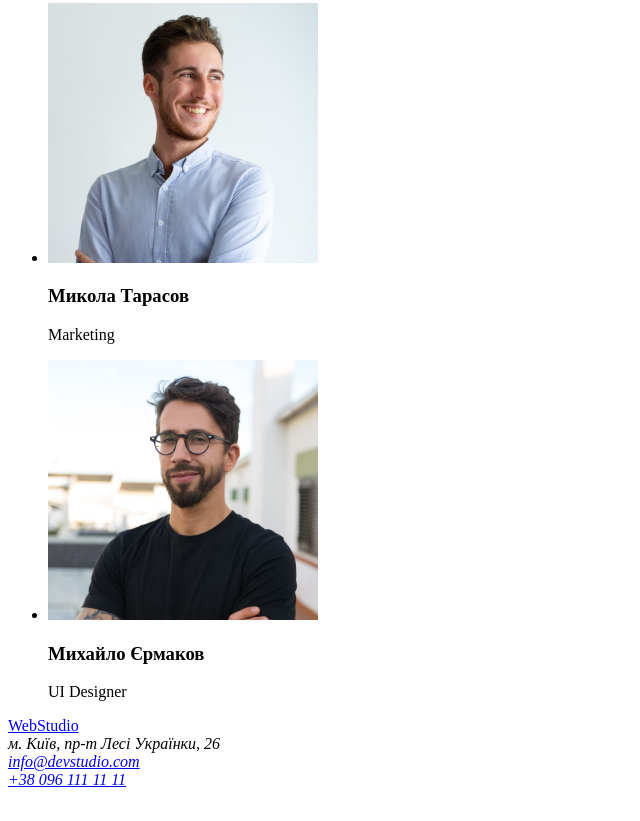
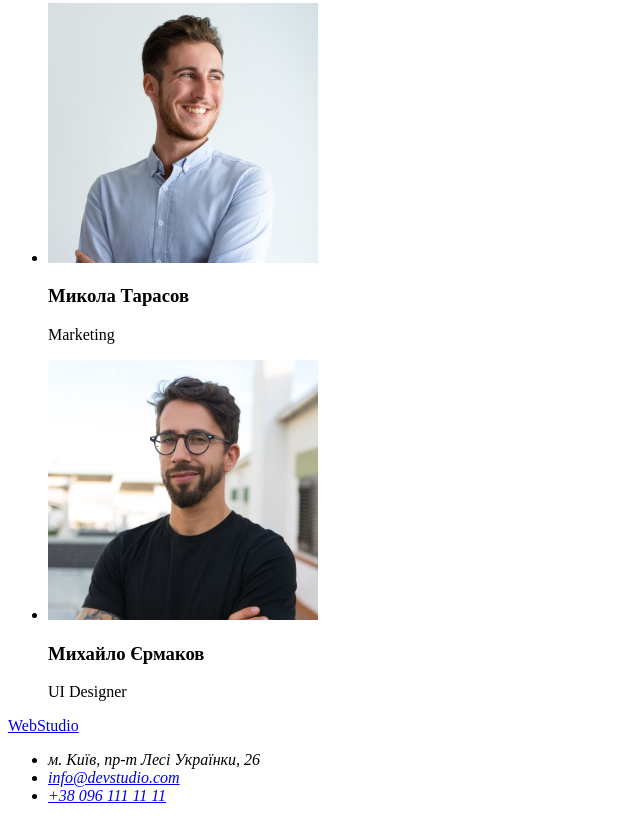
Before and after one commit to Natusichka/goit-markup-hw-01, a plain HTML site: page index.html in a window 1280 px wide. Shown: the part 2315-3136 px from the top of the page, without its empty margins (0-640 px from the left). Before the commit the page ends 3112 px from the top, so only its background shows below. Drawn offline with Linux system fonts and the light colour scheme.

Commit message:
update index.html

```diff
--- a/index.html
+++ b/index.html
@@ -139,11 +139,12 @@
     <!-- Підвал -->
     <footer>
       <a href="./index.html">WebStudio</a>
-      <address>м. Київ, пр-т Лесі Українки, 26</address>
       <address>
-        <a href="mailto:info@devstudio.com">info@devstudio.com</a>
-      </address>
-      <address><a href="tel:+380961111111">+38 096 111 11 11</a></address>
+        <ul>
+          <li>м. Київ, пр-т Лесі Українки, 26</li>
+          <li><a href="mailto:info@devstudio.com">info@devstudio.com</a></li>
+          <li><address><a href="tel:+380961111111">+38 096 111 11 11</a></address></li>
+        </ul>
     </footer>
   </body>
 </html>
```
